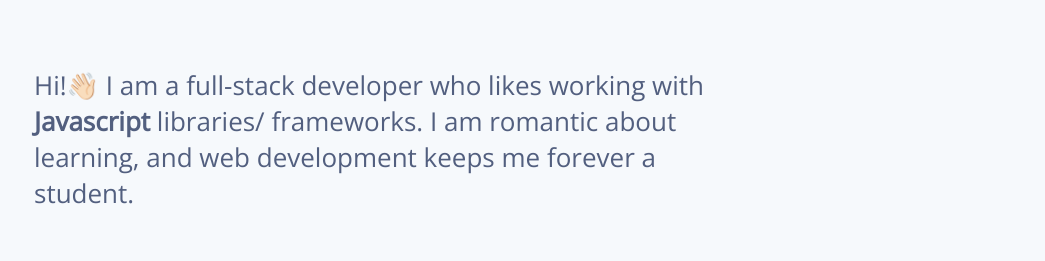
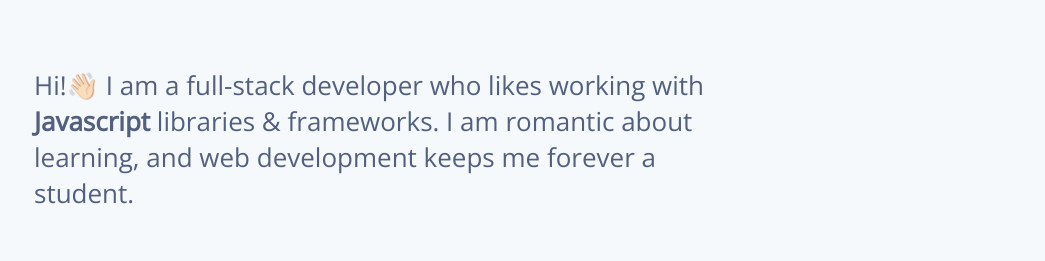
Before and after one commit to rbajaj1997/my-portfolio, a React (Create React App) app: page / in a window 1280 px wide. Shown: the part 240-501 px from the top of the page, without its empty margins (116-1161 px from the left). Built offline with nearby package versions, Linux system fonts and the light colour scheme.

Commit message:
Build v5.0 done! :rocket:

```diff
--- a/package.json
+++ b/package.json
@@ -16,7 +16,7 @@
   "homepage": "https://rbajaj1997.github.io/my-portfolio/",
   "scripts": {
     "start": "react-scripts start",
-    "build": "react-scripts build",
+    "build": "react-scripts build && cp build/index.html build/404.html",
     "test": "react-scripts test",
     "eject": "react-scripts eject",
     "deploy": "gh-pages -d build"
--- a/src/components/Home.js
+++ b/src/components/Home.js
@@ -10,7 +10,7 @@ export default function Home() {
                     </div>
                 </div>
                 <div className="hero__description">
-                    Hi!<span role="img" aria-label="hello-emoji">👋🏻</span> I am a full-stack developer who likes working with <strong>Javascript</strong> libraries/ frameworks. I am romantic about learning, and web development keeps me forever a student.
+                    Hi!<span role="img" aria-label="hello-emoji">👋🏻</span> I am a full-stack developer who likes working with <strong>Javascript</strong> libraries & frameworks. I am romantic about learning, and web development keeps me forever a student.
                 </div>
             </div>
         </section>
```
Also changed, not shown: 8 other files (tests, documents, lock files or other folders).
